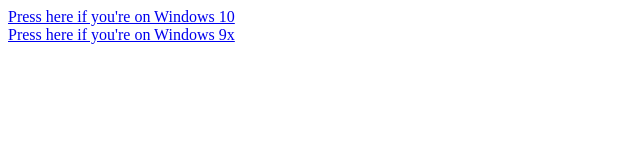
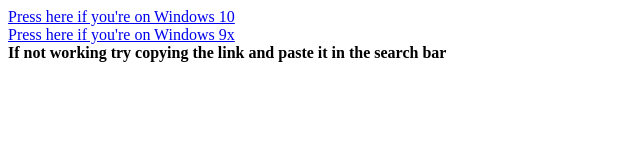
Before and after one commit to donno2048/BlueScreenOfDeath, a plain HTML site: page index.html in a window 1280 px wide. Shown: the whole page, without its empty margins (0-640 px from the left). Drawn offline with Linux system fonts and the light colour scheme.

Commit message:
Lie
It won't work you will have to copy and paste it, LOL

```diff
--- a/index.html
+++ b/index.html
@@ -1 +1 @@
-<a href="\\.\GLOBALROOT\Device\ConDrv\KernelConnect">Press here if you're on Windows 10</a><br><a href="file:///C:\con\con">Press here if you're on Windows 9x</a>
+<a href="\\.\GLOBALROOT\Device\ConDrv\KernelConnect">Press here if you're on Windows 10</a><br><a href="file:///C:\con\con">Press here if you're on Windows 9x</a><br><strong>If not working try copying the link and paste it in the search bar</strong>
```
